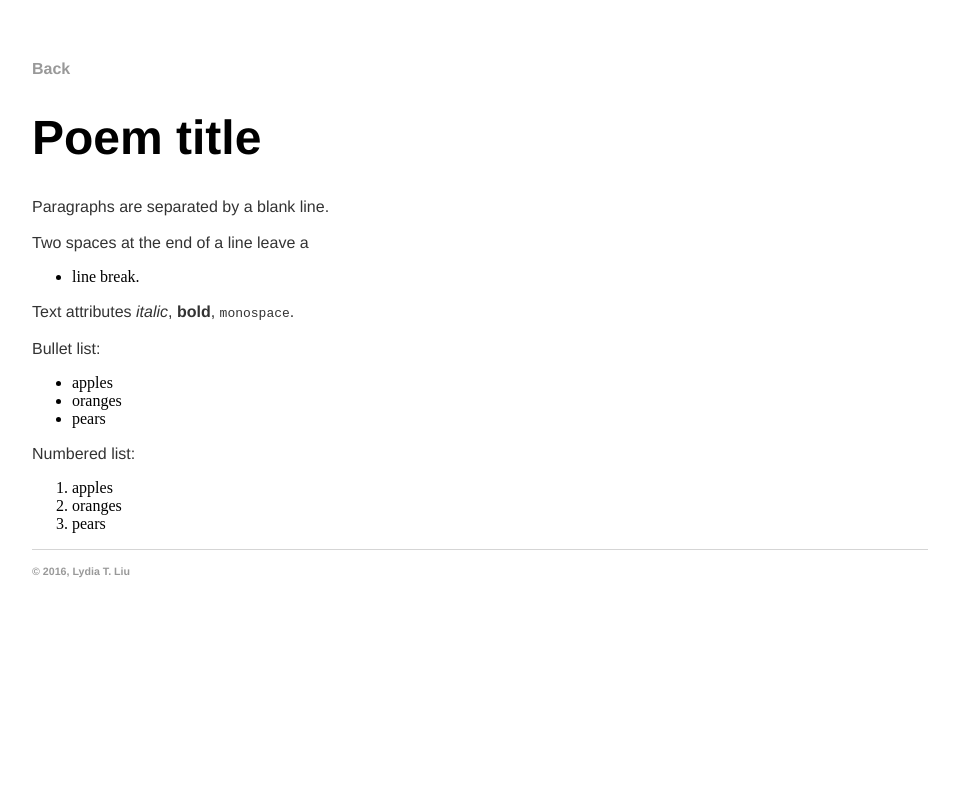
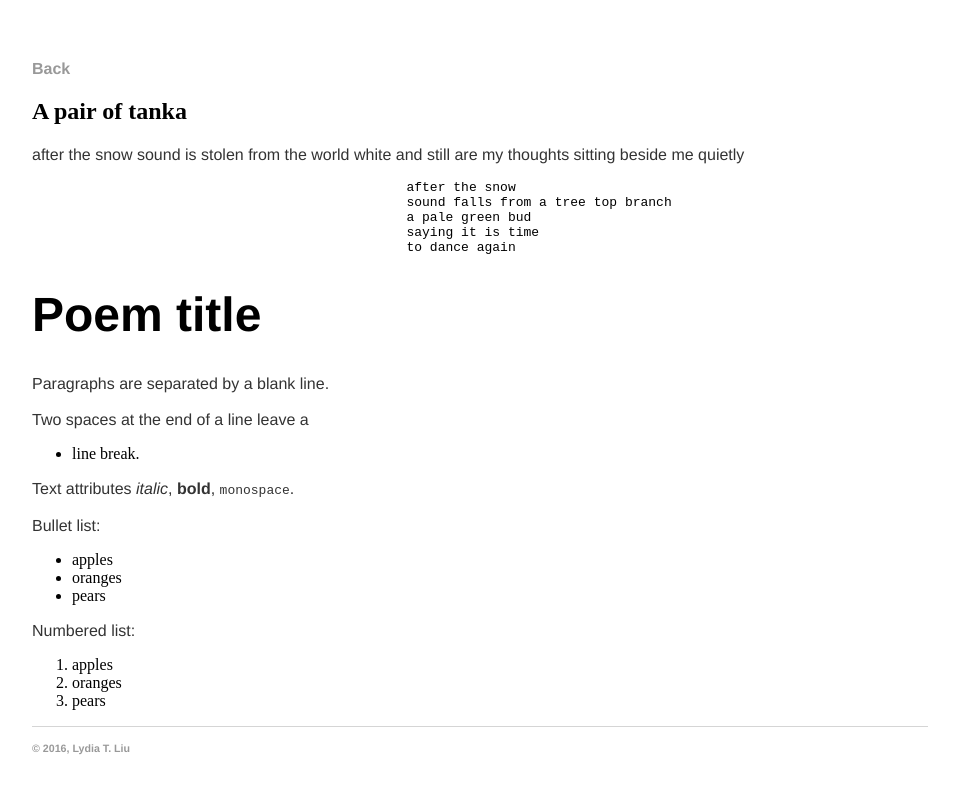
Before and after one commit to serenalwang/serenalwang.github.io, a Jekyll site: the page built from poems/one.md, in a window 1280 px wide. Shown: the top 794 px of the page, without its empty margins (160-1119 px from the left). Built offline with Jekyll 4.4.1, drawn with Linux system fonts in a browser that asks for light colours.

Commit message:
Update one.md

```diff
--- a/poems/one.md
+++ b/poems/one.md
@@ -2,6 +2,25 @@
 layout: poem
 title: Poem title
 ---
+
+A pair of tanka
+---------------
+
+after the snow
+sound is stolen from the world
+white and still
+are my thoughts
+sitting beside me quietly
+
+
+
+
+							after the snow
+							sound falls from a tree top branch
+							a pale green bud
+							saying it is time
+							to dance again
+
 
 Poem title
 ==========
```
